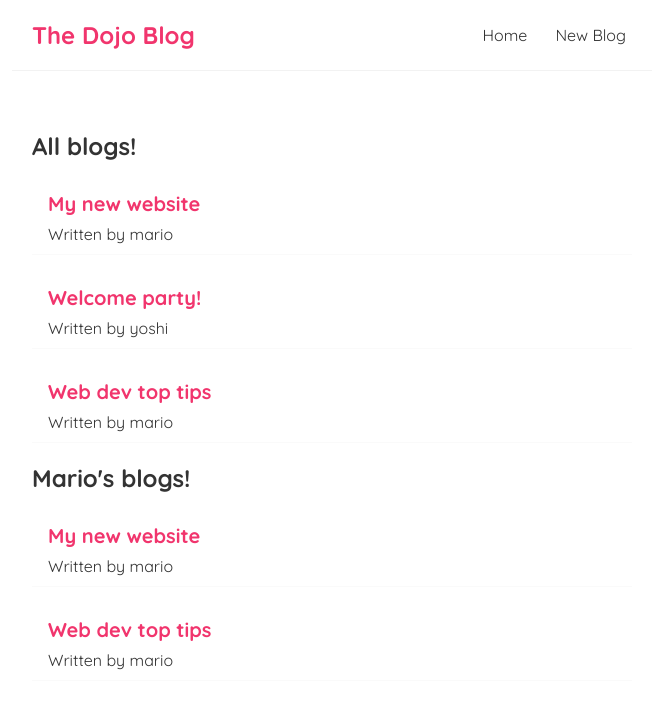
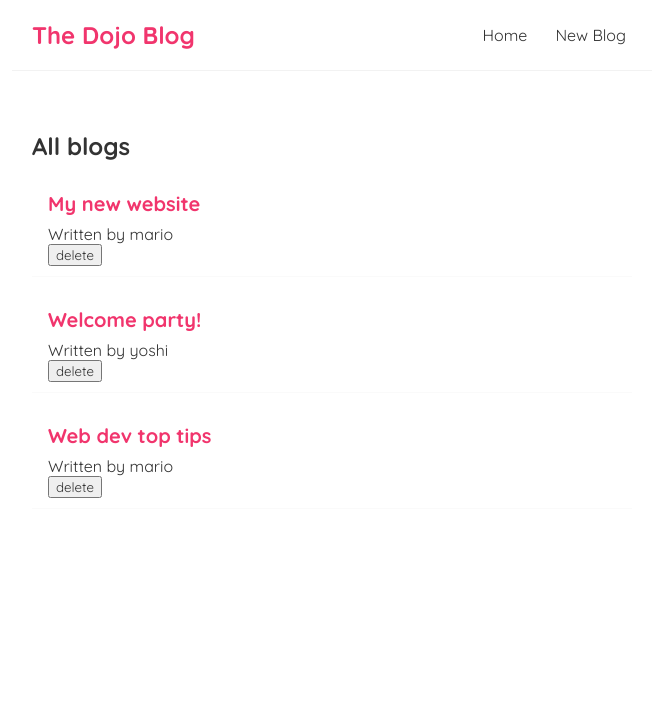
Before and after one commit to devMenna/react-blog-app, a React (Create React App) app: page / in a window 1280 px wide. Shown: the top 708 px of the page, without its empty margins (308-964 px from the left). Built offline with nearby package versions, Linux system fonts and the light colour scheme.

Commit message:
using props as functions

```diff
--- a/src/BlogList.js
+++ b/src/BlogList.js
@@ -1,4 +1,4 @@
-const BlogList = ({blogs,title}) => {
+const BlogList = ({blogs , title , handleDelete}) => {
 
     return (
         <div className="blog-list">
@@ -7,6 +7,7 @@
                 <div className="blog-preview" key= {blog.id}>
                     <h2>{ blog.title }</h2>
                     <p>Written by { blog.author }</p>
+                    <button onClick={() => handleDelete(blog.id)}>delete</button>
                 </div>
             ))}
         </div>
--- a/src/Home.js
+++ b/src/Home.js
@@ -7,10 +7,18 @@
         { title: 'Welcome party!', body: 'lorem ipsum...', author: 'yoshi', id: 2 },
         { title: 'Web dev top tips', body: 'lorem ipsum...', author: 'mario', id: 3 }
     ])
+
+    const handleDelete = (id) => {
+        const newBlogs = blogs.filter(blog => blog.id !== id)
+        setBlogs(newBlogs);
+    }
+
+
+
     return (
         <div className="home">
-            <BlogList blogs={blogs} title= "All blogs!"></BlogList>
-            <BlogList blogs={blogs.filter(blog => blog.author === 'mario')} title= "Mario's blogs!"></BlogList>
+            <BlogList blogs={blogs} title= "All blogs" handleDelete={handleDelete}></BlogList>
+
         </div>
      );
 }
```
